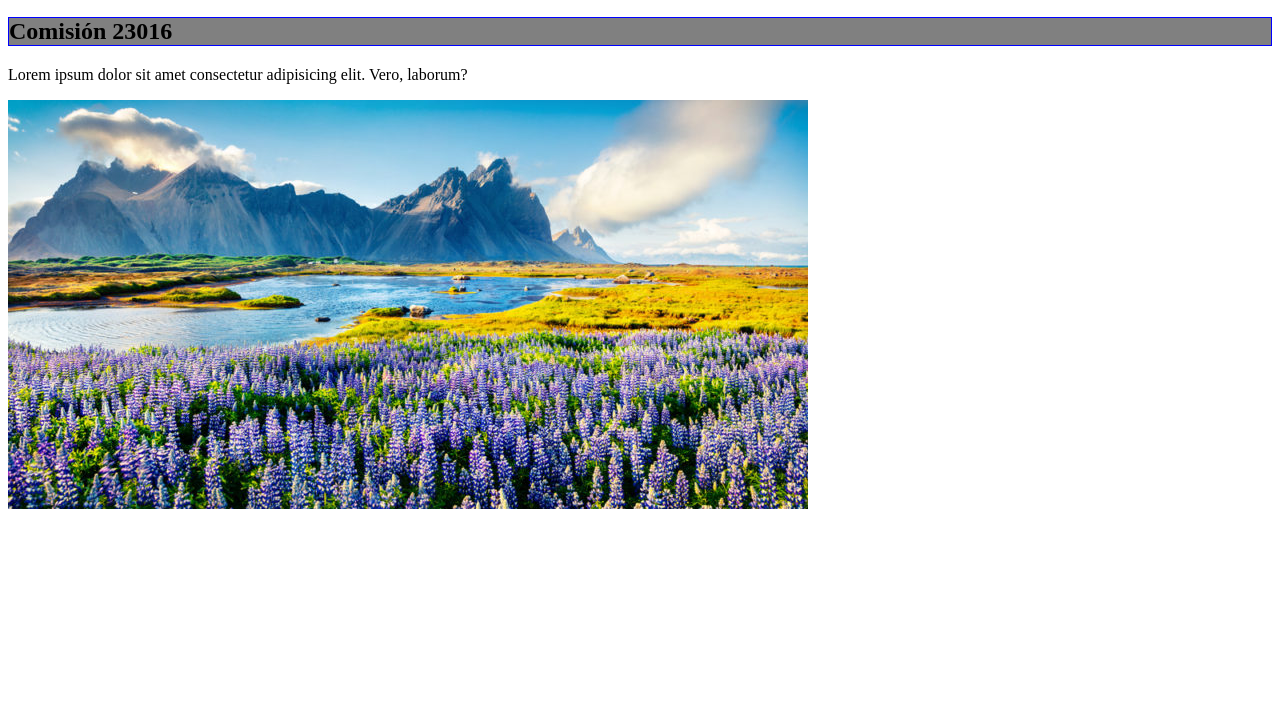
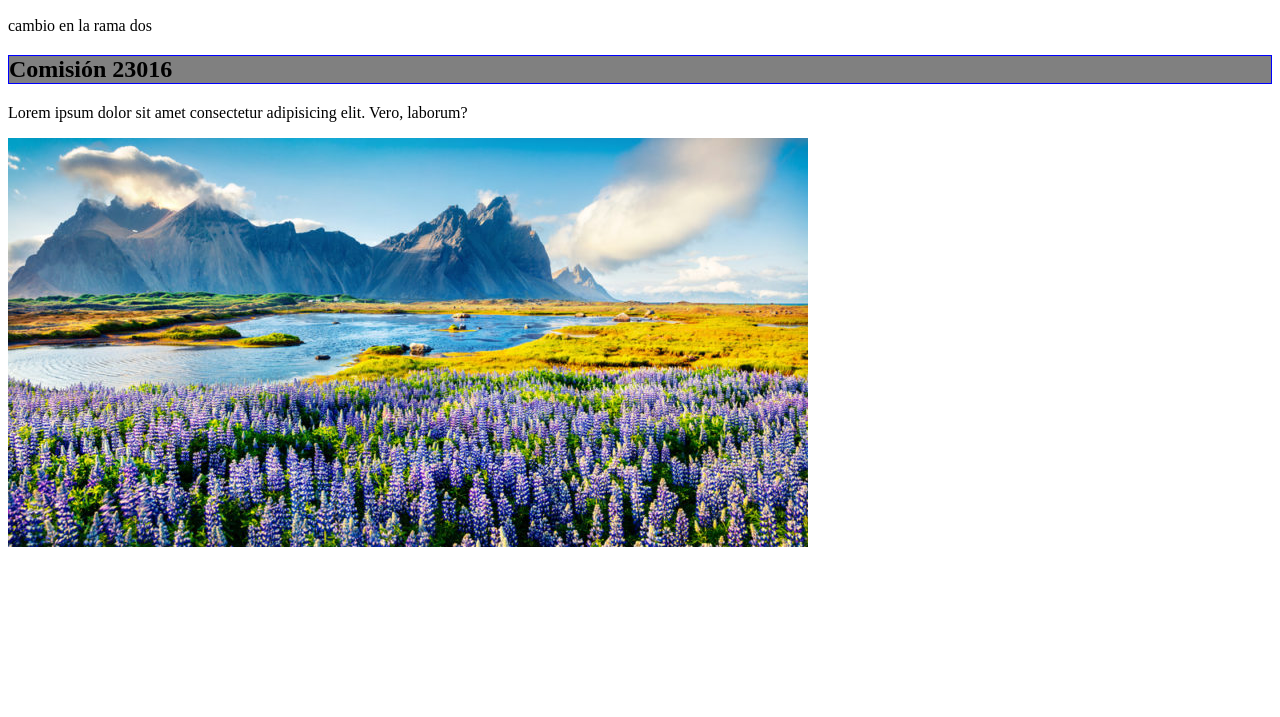
Before and after one commit to JuanPabloNardone/com23016, a plain HTML site: page index.html in a window 1280 px wide. Shown: the part 83-800 px from the top of the page. Drawn offline with Linux system fonts and the light colour scheme.

Commit message:
Cambio en la rama dos

```diff
--- a/index.html
+++ b/index.html
@@ -9,6 +9,7 @@
 </head>
 <body>
     <h1>Introducción a Git</h1>
+    <p>cambio en la rama dos</p>
     <h2>Comisión 23016</h2>
     <p>Lorem ipsum dolor sit amet consectetur adipisicing elit. Vero, laborum?</p>
     <img src="img/paisaje-e1549600034372.jpg" alt="paisaje">
```
